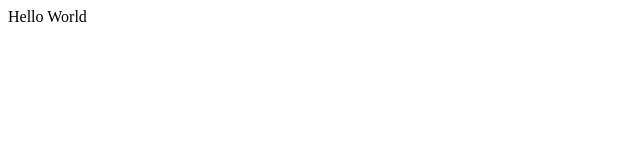
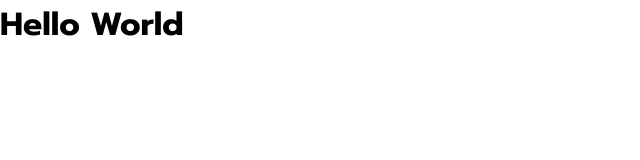
Before and after one commit to michaldziuba03/website, a Gatsby site: page / in a window 1280 px wide. Shown: the whole page, without its empty margins (0-640 px from the left). Built offline with nearby package versions, Linux system fonts and the light colour scheme; Gatsby itself is replaced by a stand-in of ours.

Commit message:
add self-hosted google fonts

```diff
--- /dev/null
+++ b/gatsby-browser.tsx
@@ -0,0 +1,3 @@
+import './src/global.scss';
+import '@fontsource/prompt/500.css'
+import '@fontsource/prompt/700.css'
--- a/package.json
+++ b/package.json
@@ -16,6 +16,7 @@
     "typecheck": "tsc --noEmit"
   },
   "dependencies": {
+    "@fontsource/prompt": "^4.5.10",
     "@mdx-js/react": "^2.1.5",
     "gatsby": "^5.0.0",
     "gatsby-plugin-image": "^3.0.0",
--- /dev/null
+++ b/src/global.scss
@@ -0,0 +1,15 @@
+// THEME:
+$primary: #EB5757;
+$background: #0E0E0E;
+$white: #FAFAFA;
+$dark-white: #DEDEDE;
+
+* {
+    box-sizing: border-box;
+    padding: 0;
+    margin: 0;
+}
+
+body {
+    font-family: 'Prompt', sans-serif;
+}
--- a/src/pages/index.tsx
+++ b/src/pages/index.tsx
@@ -3,9 +3,9 @@ import type { HeadFC, PageProps } from "gatsby"
 
 const IndexPage: React.FC<PageProps> = () => {
   return (
-    <div>
+    <h1>
       Hello World
-    </div>
+    </h1>
   )
 }
 
```
Also changed, not shown: 1 other file.
